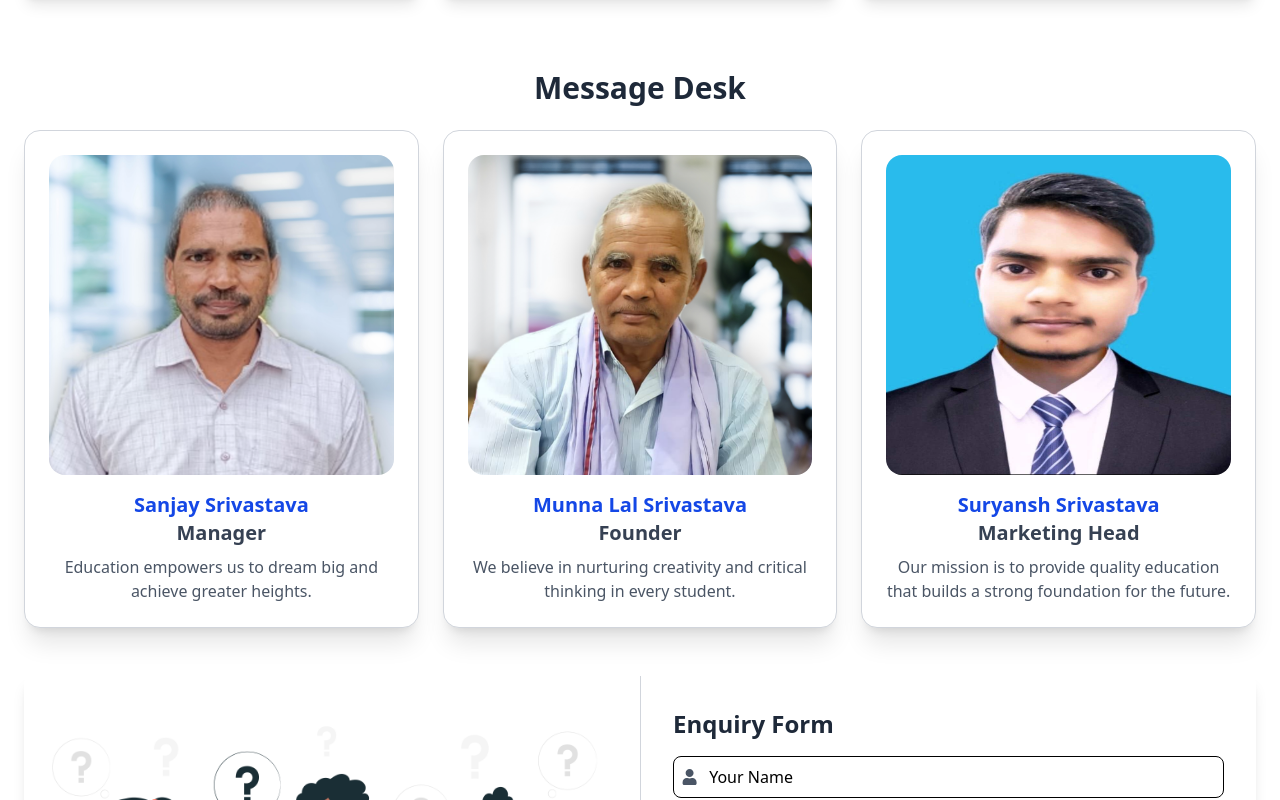
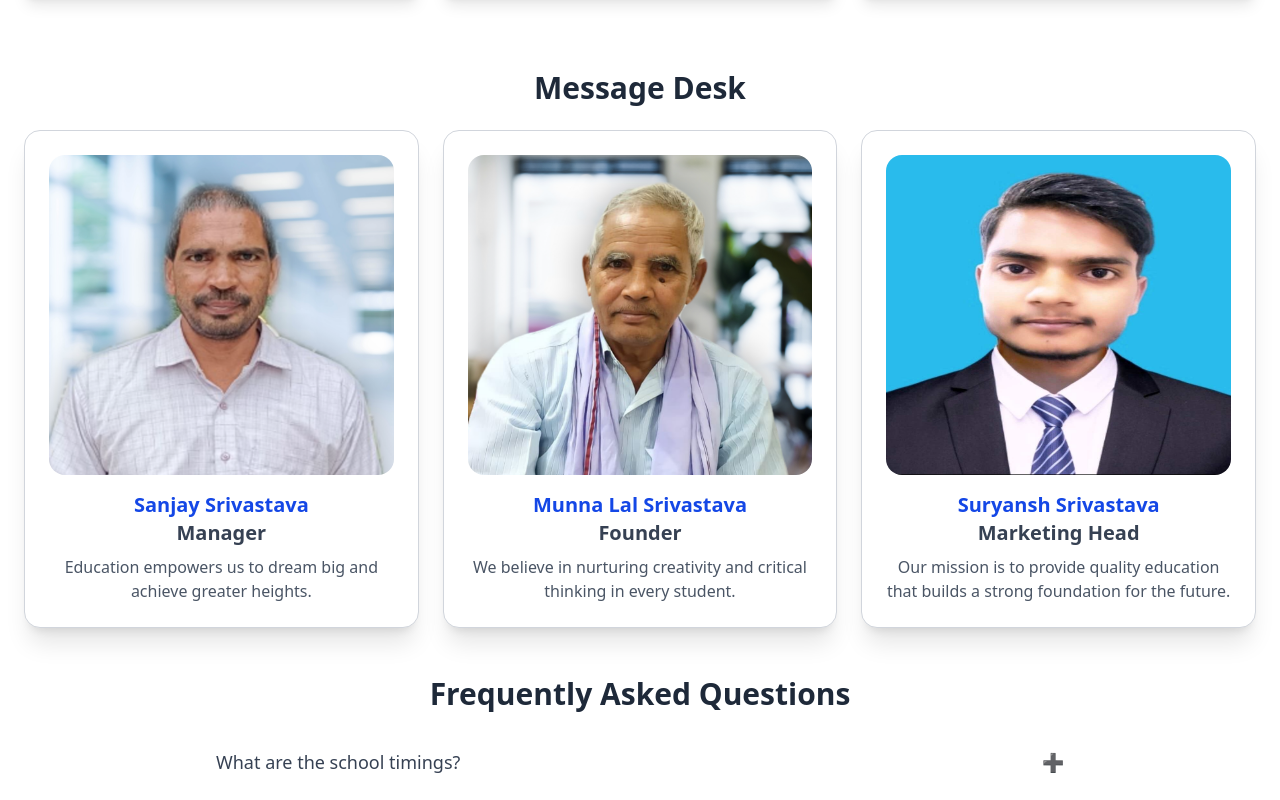
Before and after one commit to DevSanyamSrivastava/MySchool, a React (Vite) app: page / in a window 1280 px wide. Shown: the part 2000-2800 px from the top of the page. Built offline with nearby package versions, Linux system fonts and the light colour scheme.

Commit message:
FAQ section

```diff
--- a/src/components/Home/Home.jsx
+++ b/src/components/Home/Home.jsx
@@ -396,6 +396,64 @@ export function MessageDesk() {
 
 
 
+
+const faqs = [
+  {
+    question: "What are the school timings?",
+    answer: "The school operates from 8:00 AM to 2:00 PM for all students."
+  },
+  {
+    question: "How can I apply for admission?",
+    answer: "You can visit the school office or apply online through our website's Admission section."
+  },
+  {
+    question: "Does the school provide transport facilities?",
+    answer: "Yes, we have a fleet of school buses covering major areas of the city."
+  },
+  {
+    question: "What extracurricular activities are available?",
+    answer: "We offer sports, music, dance, drama, art, and various clubs for holistic development."
+  },
+  {
+    question: "Are there scholarships or fee concessions?",
+    answer: "Yes, we offer scholarships based on merit and financial need. Please contact the school office for details."
+  },
+];
+
+export  function FAQ(){
+  const [openIndex, setOpenIndex] = useState(null);
+
+  const toggleFAQ = (index) => {
+    setOpenIndex(openIndex === index ? null : index);
+  };
+
+  return (
+    <div className="max-w-4xl mx-auto p-6">
+      <h2 className="text-3xl font-bold text-center text-gray-800 mb-6">Frequently Asked Questions</h2>
+      <div className="space-y-4">
+        {faqs.map((faq, index) => (
+          <div key={index} className="border-b pb-4">
+            <button
+              className="flex justify-between w-full text-lg font-medium text-gray-700 hover:text-blue-600 py-3 focus:outline-none"
+              onClick={() => toggleFAQ(index)}
+            >
+              {faq.question}
+              <span>{openIndex === index ? "➖" : "➕"}</span>
+            </button>
+            {openIndex === index && (
+              <p className="text-gray-600 mt-2">{faq.answer}</p>
+            )}
+          </div>
+        ))}
+      </div>
+    </div>
+  );
+};
+
+
+
+
+
 export default function Home(){
   return(
     <>
@@ -405,6 +463,7 @@ export default function Home(){
     <WhyChooseUs/>
     <CounterSection/>
     <MessageDesk/>
+    <FAQ/>
     <EnquiryForm/>
     </>
   )
```
